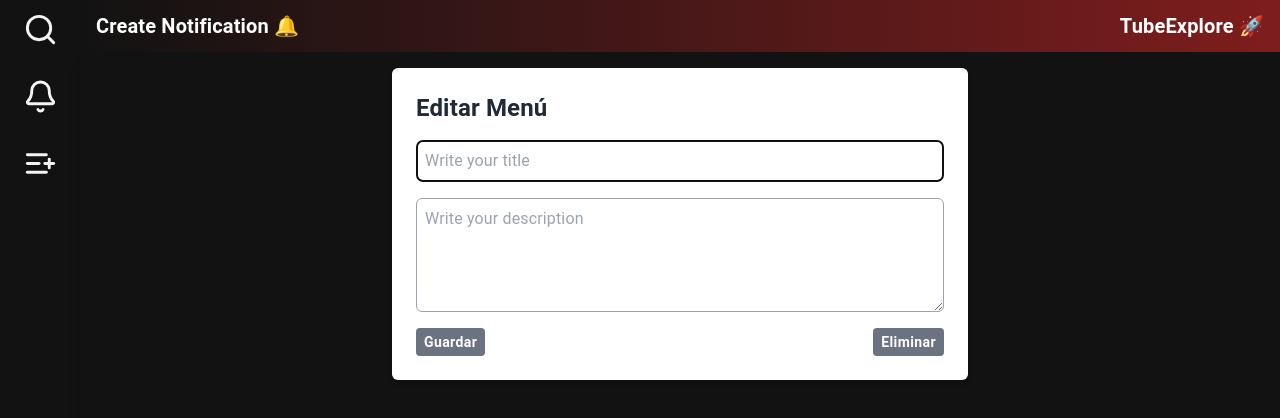
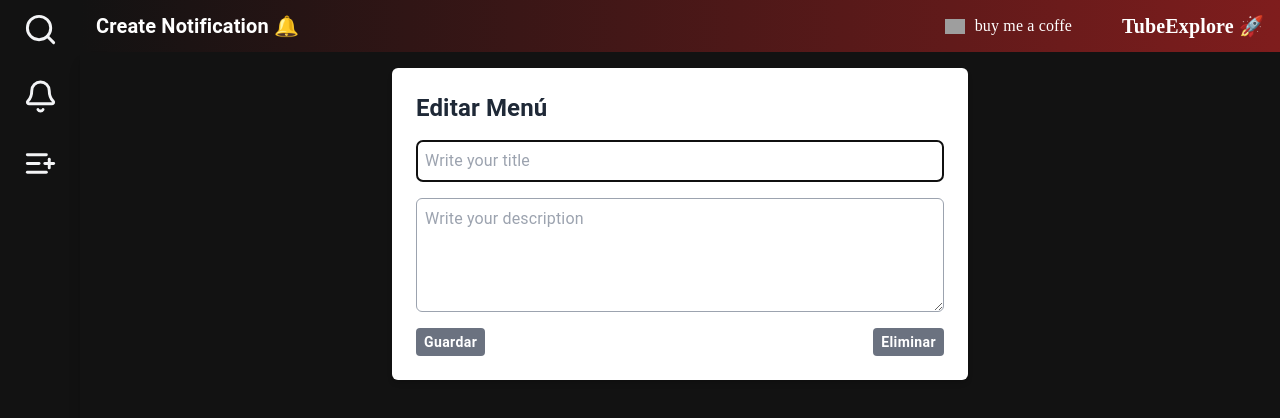
Before and after one commit to luciano771/YTApp_client, a React (Vite) app: page /tasks/1/edit in a window 1280 px wide. Shown: the top 418 px of the page. Built offline with nearby package versions, Linux system fonts and the light colour scheme; no server answers; grey boxes are pictures that could not be loaded.

Commit message:
se agrego link a buymeAcoffe

```diff
--- a/src/Dashboard/Dashboard.tsx
+++ b/src/Dashboard/Dashboard.tsx
@@ -6,8 +6,6 @@ import { useState } from "react";
 import dayjs, { Dayjs } from "dayjs";
 import utc from "dayjs/plugin/utc";
 import { useEffect } from 'react';
-
-
 
 dayjs.extend(utc);
 
--- /dev/null
+++ b/src/components/BuyMeCoffeButton.tsx
@@ -0,0 +1,15 @@
+
+function BuyMeCoffeButton()
+{
+    return(
+        <a href="https://buymeacoffee.com/pereyraluc4" target="_blank"  style={{display:"flex",gap:"10px",alignItems:"center",justifyItems:"center",padding:"auto",fontFamily:"cursive"}}>
+        <img
+            src ="./public/BuyMeCoffe.png"
+            width={20}
+        />
+        buy me a coffe
+        </a>
+    );
+}
+
+export default BuyMeCoffeButton;
--- a/src/navigation/Sidebar.tsx
+++ b/src/navigation/Sidebar.tsx
@@ -4,13 +4,13 @@ import { NavLink } from "react-router-dom";
 const Sidebar = () => (
 
   <aside className="w-20 text-white p-3 mt-0 flex flex-col gap-8 items-center">
-    <NavLink to="/" className={({ isActive }) => `transition-colors duration-300 hover:text-red-600 ${ isActive ? "text-red-900" : "text-gray-100"}`}>
+    <NavLink title="Search" to="/" className={({ isActive }) => `transition-colors duration-300 hover:text-red-600 ${ isActive ? "text-red-900" : "text-gray-100"}`}>
       <Search size={35} />
     </NavLink>
-    <NavLink to="/menus" className={({ isActive }) => `transition-colors duration-300 hover:text-red-600 ${ isActive ? "text-red-900" : "text-gray-100"}`}>
+    <NavLink title="Create Alert" to="/menus" className={({ isActive }) => `transition-colors duration-300 hover:text-red-600 ${ isActive ? "text-red-900" : "text-gray-100"}`}>
       <Bell size={35} />
     </NavLink>
-    <NavLink to="/qr" className={({ isActive }) => `transition-colors duration-300 hover:text-red-600 ${ isActive ? "text-red-900" : "text-gray-100"}`}>
+    <NavLink title="Create Category" to="/qr" className={({ isActive }) => `transition-colors duration-300 hover:text-red-600 ${ isActive ? "text-red-900" : "text-gray-100"}`}>
       <ListPlus size={35} />
     </NavLink>
   </aside>
--- a/src/navigation/Topbar.tsx
+++ b/src/navigation/Topbar.tsx
@@ -1,5 +1,5 @@
 import { useLocation } from "react-router-dom";
-
+import BuyMeCoffeButton from "../components/BuyMeCoffeButton.tsx";
 const Topbar = () => {
   const { pathname } = useLocation();
   // const navigate = useNavigate();
@@ -23,9 +23,13 @@ const Topbar = () => {
         </h1>
       </div>
 
-       <h1 className="text-xl font-semibold">
-        TubeExplore 🚀
-       </h1>
+      <div style={{display:"flex",gap:"50px",alignItems:"center",justifyItems:"center",fontFamily:"cursive"}}>
+        <BuyMeCoffeButton/>
+        <h1 className="text-xl font-semibold">
+          TubeExplore 🚀
+        </h1>
+      </div>
+
 
       {/* Acciones específicas */}
 
```
Also changed, not shown: public/BuyMecoffe.png (added).
